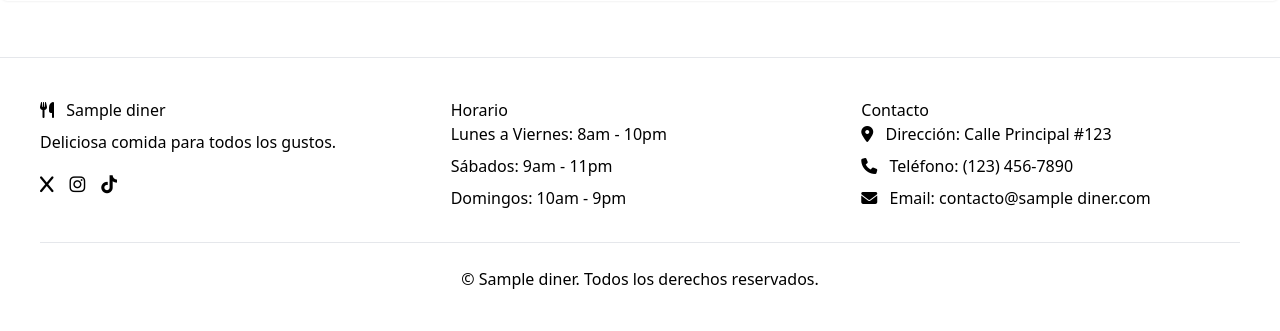
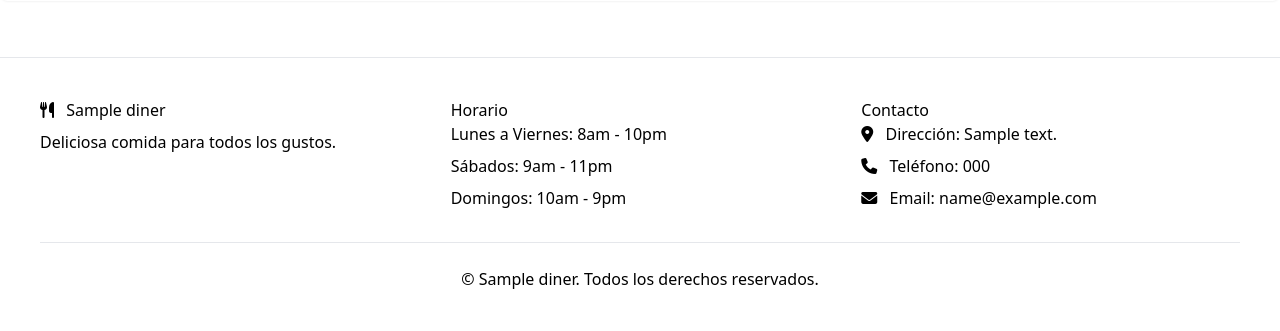
Before and after one commit to EnriqueVal09/diners, a Django app: page / in a window 1280 px wide. Shown: the part 597-928 px from the top of the page. Run offline with Django 5.2, Linux system fonts and the light colour scheme; tables that the repository leaves empty hold one stand-in row (values such as "Sample post"); grey boxes marked "Sample" are stand-in pictures; some libraries are stand-ins or nearby versions.

Commit message:
using social_media_url_context in base.html

```diff
--- a/core/context_processors.py
+++ b/core/context_processors.py
@@ -1,4 +1,4 @@
-from apps.diners.models import Diner
+from apps.diners.models import Diner, SocialMediaURL
 from apps.menus.models import Category
 
 def diner_context(request):
@@ -34,3 +34,11 @@ def category_context(request):
         "menu_categories": menu_categories,
         "bebida_categories": bebida_categories,
     }
+
+def social_media_url_context(request):
+    try:
+        diner = Diner.objects.first()  # Si siempre es 1 restaurante activo
+        social_media_urls = SocialMediaURL.objects.filter(diner=diner)
+    except:
+        social_medias = []
+    return {"social_media_urls": social_media_urls}
--- a/core/settings.py
+++ b/core/settings.py
@@ -67,6 +67,8 @@ TEMPLATES = [
                 'django.contrib.messages.context_processors.messages',
                 'core.context_processors.diner_context',
                 'core.context_processors.category_context',
+                'core.context_processors.social_media_url_context',
+
             ],
         },
     },
--- a/templates/base.html
+++ b/templates/base.html
@@ -1,6 +1,6 @@
 {% load static tailwind_tags %}
 <!DOCTYPE html>
-<html data-theme="abyss" lang="es">
+<html data-theme="{{diner.theme}}" lang="es">
 <head>
     <meta charset="UTF-8" />
     <meta name="viewport" content="width=device-width, initial-scale=1.0" />
@@ -121,16 +121,13 @@
                         <i class="fas fa-utensils mr-2"></i> {{ diner.name }}
                     </h3>
                     <p class="mt-2">Deliciosa comida para todos los gustos.</p>
+
                     <div class="flex gap-4 mt-4">
-                        <a class="btn btn-circle btn-ghost">
-                            <i class="fab fa-x text-lg"></i>
+                        {% for url in social_media_urls %}
+                        <a class="btn btn-circle btn-ghost" href="{{ url.url }}">
+                            <i class="fab fa-{{url.name}} text-lg"></i>
                         </a>
-                        <a class="btn btn-circle btn-ghost">
-                            <i class="fab fa-instagram text-lg"></i>
-                        </a>
-                        <a class="btn btn-circle btn-ghost">
-                            <i class="fab fa-tiktok text-lg"></i>
-                        </a>
+                        {% endfor %}
                     </div>
                 </div>
 
@@ -146,9 +143,9 @@
                 <div>
                     <h3 class="footer-title">Contacto</h3>
                     <ul class="space-y-2">
-                        <li><i class="fas fa-map-marker-alt mr-2"></i> Dirección: Calle Principal #123</li>
-                        <li><i class="fas fa-phone mr-2"></i> Teléfono: (123) 456-7890</li>
-                        <li><i class="fas fa-envelope mr-2"></i> Email: contacto@{{ diner.name|lower }}.com</li>
+                        <li><i class="fas fa-map-marker-alt mr-2"></i> Dirección: {{ diner.address }} </li>
+                        <li><i class="fas fa-phone mr-2"></i> Teléfono: {{ diner.phone_number }} </li>
+                        <li><i class="fas fa-envelope mr-2"></i> Email: {{ diner.email }} </li>
                     </ul>
                 </div>
             </div>
```
